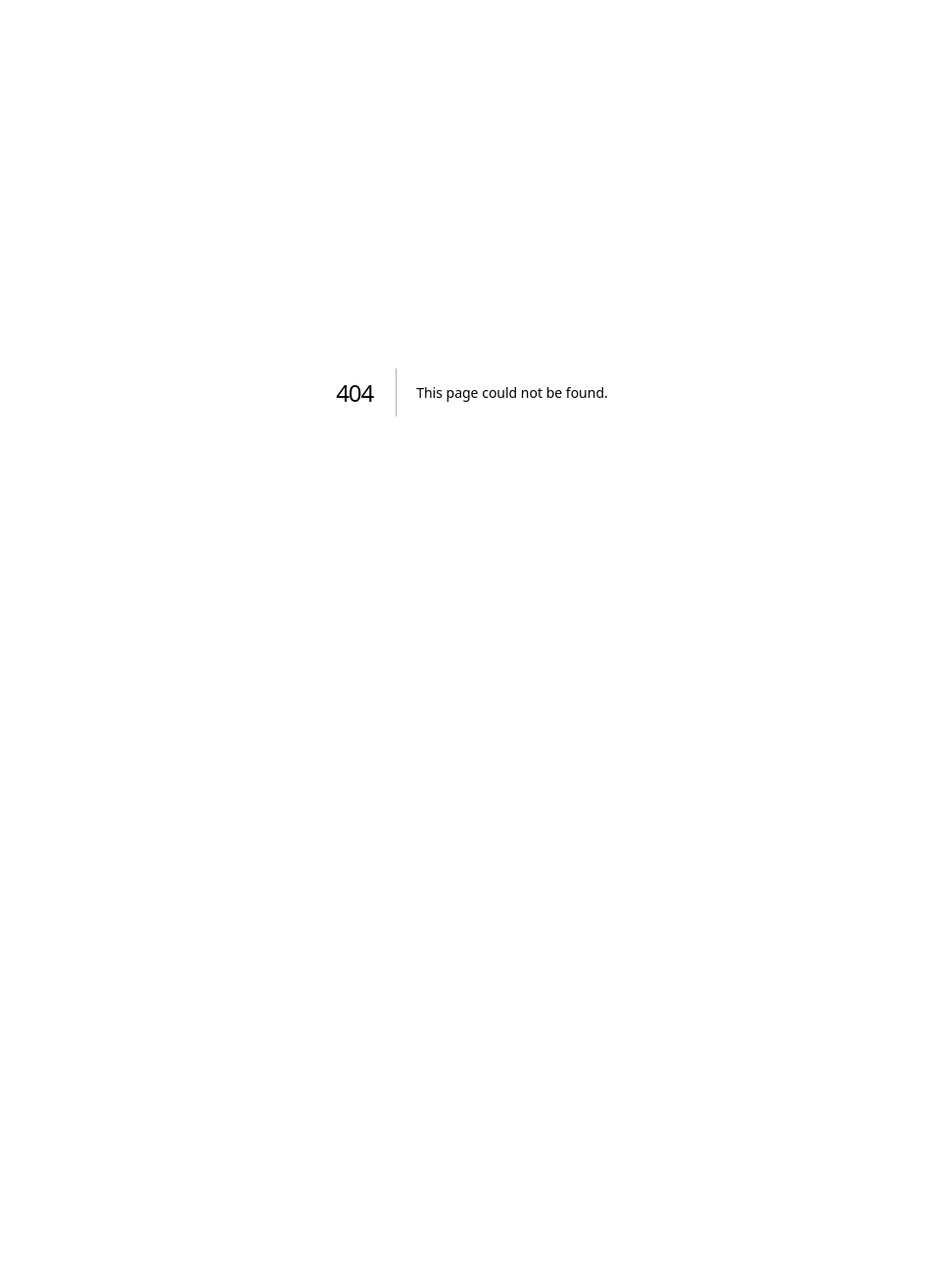
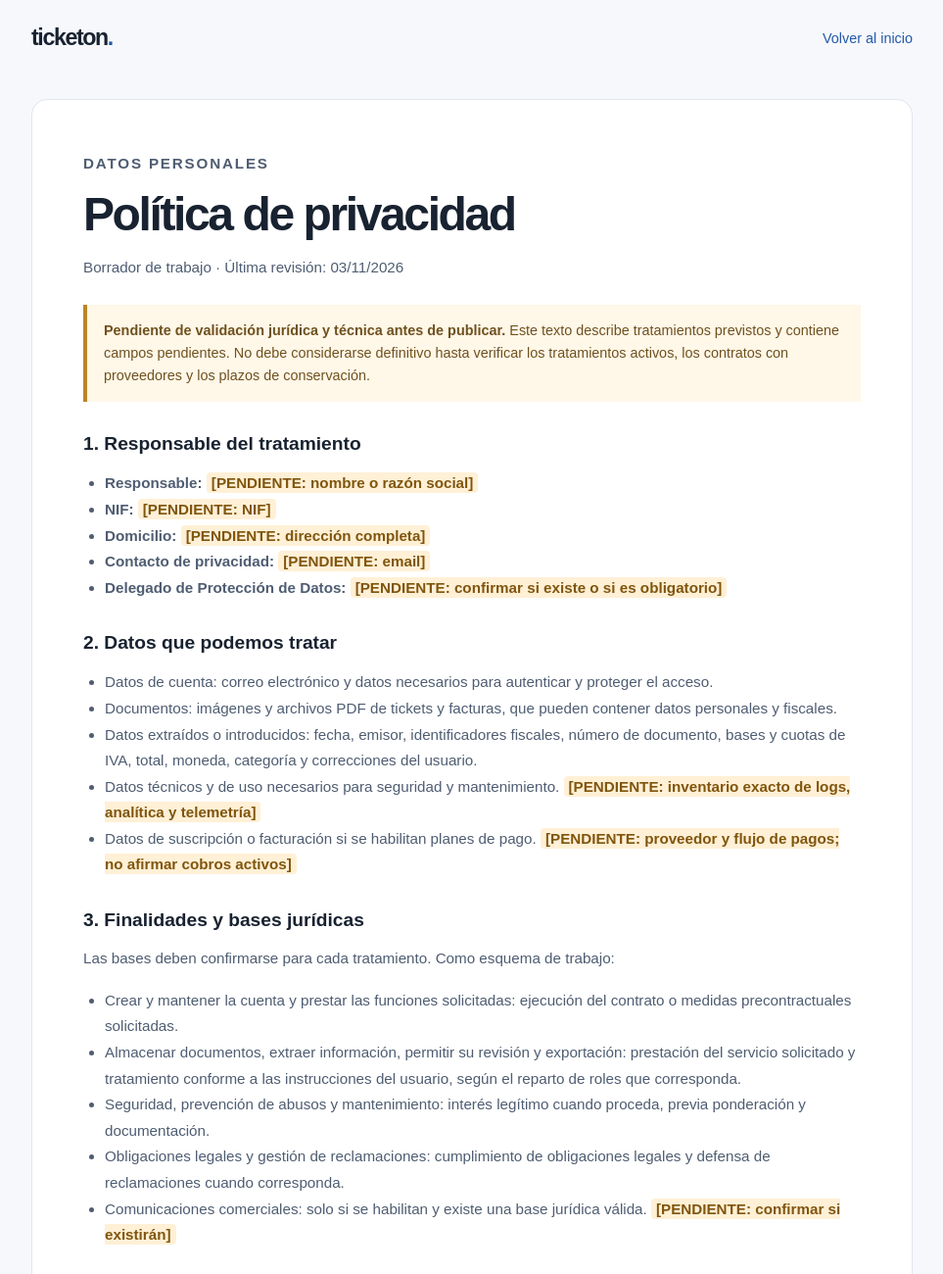
Before and after one commit to Ana-gp/gestion-facturas, a Next.js app: page /privacidad in a window 1280 px wide. Before the commit this address had no page. Shown: the top 1300 px of the page at 98% size, without its empty margins (158-1121 px from the left). Before the commit the page ends 800 px from the top, so only its background shows below. Built offline with nearby package versions, Linux system fonts and the light colour scheme.

Commit message:
feat(legal): añadir borrador de política de privacidad (#25)

```diff
--- /dev/null
+++ b/app/privacidad/page.tsx
@@ -0,0 +1,65 @@
+import Link from "next/link";
+import styles from "../legal.module.css";
+
+export default function PrivacidadPage() {
+  return (
+    <main className={styles.page}>
+      <header className={styles.header}><Link href="/" className={styles.brand}>ticketon<span>.</span></Link><Link href="/">Volver al inicio</Link></header>
+      <article className={styles.content}>
+        <p className={styles.eyebrow}>DATOS PERSONALES</p>
+        <h1>Política de privacidad</h1>
+        <p className={styles.updated}>Borrador de trabajo · Última revisión: 03/11/2026</p>
+        <div className={styles.draft}><strong>Pendiente de validación jurídica y técnica antes de publicar.</strong> Este texto describe tratamientos previstos y contiene campos pendientes. No debe considerarse definitivo hasta verificar los tratamientos activos, los contratos con proveedores y los plazos de conservación.</div>
+        <h2>1. Responsable del tratamiento</h2>
+        <ul>
+          <li><strong>Responsable:</strong> <span className={styles.placeholder}>[PENDIENTE: nombre o razón social]</span></li>
+          <li><strong>NIF:</strong> <span className={styles.placeholder}>[PENDIENTE: NIF]</span></li>
+          <li><strong>Domicilio:</strong> <span className={styles.placeholder}>[PENDIENTE: dirección completa]</span></li>
+          <li><strong>Contacto de privacidad:</strong> <span className={styles.placeholder}>[PENDIENTE: email]</span></li>
+          <li><strong>Delegado de Protección de Datos:</strong> <span className={styles.placeholder}>[PENDIENTE: confirmar si existe o si es obligatorio]</span></li>
+        </ul>
+        <h2>2. Datos que podemos tratar</h2>
+        <ul>
+          <li>Datos de cuenta: correo electrónico y datos necesarios para autenticar y proteger el acceso.</li>
+          <li>Documentos: imágenes y archivos PDF de tickets y facturas, que pueden contener datos personales y fiscales.</li>
+          <li>Datos extraídos o introducidos: fecha, emisor, identificadores fiscales, número de documento, bases y cuotas de IVA, total, moneda, categoría y correcciones del usuario.</li>
+          <li>Datos técnicos y de uso necesarios para seguridad y mantenimiento. <span className={styles.placeholder}>[PENDIENTE: inventario exacto de logs, analítica y telemetría]</span></li>
+          <li>Datos de suscripción o facturación si se habilitan planes de pago. <span className={styles.placeholder}>[PENDIENTE: proveedor y flujo de pagos; no afirmar cobros activos]</span></li>
+        </ul>
+        <h2>3. Finalidades y bases jurídicas</h2>
+        <p>Las bases deben confirmarse para cada tratamiento. Como esquema de trabajo:</p>
+        <ul>
+          <li>Crear y mantener la cuenta y prestar las funciones solicitadas: ejecución del contrato o medidas precontractuales solicitadas.</li>
+          <li>Almacenar documentos, extraer información, permitir su revisión y exportación: prestación del servicio solicitado y tratamiento conforme a las instrucciones del usuario, según el reparto de roles que corresponda.</li>
+          <li>Seguridad, prevención de abusos y mantenimiento: interés legítimo cuando proceda, previa ponderación y documentación.</li>
+          <li>Obligaciones legales y gestión de reclamaciones: cumplimiento de obligaciones legales y defensa de reclamaciones cuando corresponda.</li>
+          <li>Comunicaciones comerciales: solo si se habilitan y existe una base jurídica válida. <span className={styles.placeholder}>[PENDIENTE: confirmar si existirán]</span></li>
+        </ul>
+        <h2>4. Documentos de terceros y roles</h2>
+        <p>Los documentos incorporados pueden contener datos de proveedores, empleados u otras personas. El usuario debe contar con legitimación para incorporarlos y utilizar el servicio conforme a la normativa aplicable. Ticketon debe limitar el tratamiento a las finalidades del servicio y restringir el acceso a los documentos de cada cuenta.</p>
+        <p>La calificación de Ticketon como responsable o encargado depende de la finalidad concreta. Para los documentos que un autónomo incorpora para gestionarlos por su cuenta, el modelo previsto contempla que Ticketon actúe como encargado, sujeto al acuerdo correspondiente. Esta asignación debe confirmarse jurídicamente.</p>
+        <h2>5. Proveedores y destinatarios</h2>
+        <p>Se prevé utilizar proveedores tecnológicos. La selección definitiva, sus subencargados, ubicaciones, plazos y contratos deben verificarse antes de procesar documentos personales reales.</p>
+        <ul>
+          <li><strong>Supabase:</strong> autenticación, base de datos y almacenamiento. El proyecto está configurado en Fráncfort; esto no acredita que todos los tratamientos auxiliares ocurran exclusivamente en la UE.</li>
+          <li><strong>Vercel:</strong> alojamiento y ejecución de la aplicación. Deben confirmarse plan, condiciones contractuales, registros y ubicaciones efectivas.</li>
+          <li><strong>Proveedor OCR/IA (Gemini):</strong> lectura de documentos. No utilizar el plan gratuito con documentos personales reales; deben validarse modalidad contractual, retención, entrenamiento, región y transferencias.</li>
+          <li><strong>Resend:</strong> proveedor previsto para correo. Su uso y el tratamiento de contenido y adjuntos deben confirmarse antes de activar la recepción por email.</li>
+        </ul>
+        <p><span className={styles.placeholder}>[PENDIENTE: completar proveedores realmente activos, roles, acuerdos, subencargados y transferencias internacionales]</span>. No se prevén cesiones comerciales de datos personales a terceros.</p>
+        <h2>6. Conservación</h2>
+        <p>Los datos se conservarán durante el tiempo necesario para prestar el servicio y mientras la cuenta permanezca activa, conforme a la política definitiva. Algunos datos podrán mantenerse bloqueados durante los plazos necesarios para cumplir obligaciones legales o atender responsabilidades. <span className={styles.placeholder}>[PENDIENTE: definir plazos por categoría, cierre de cuenta, copias de seguridad y borrado]</span>.</p>
+        <h2>7. Derechos</h2>
+        <p>La persona interesada puede solicitar acceso, rectificación, supresión, oposición, limitación y portabilidad cuando proceda, así como retirar un consentimiento sin efectos retroactivos cuando el tratamiento se base en él.</p>
+        <p>Puede dirigirse a <span className={styles.placeholder}>[PENDIENTE: email de privacidad]</span>. También puede reclamar ante la Agencia Española de Protección de Datos (<a href="https://www.aepd.es/" target="_blank" rel="noreferrer">www.aepd.es</a>).</p>
+        <h2>8. Seguridad</h2>
+        <p>Se deben aplicar medidas adecuadas al riesgo: control de acceso, aislamiento de documentos por cuenta, almacenamiento privado, protección de credenciales, gestión de secretos, copias de seguridad y procedimientos de incidentes. Su implantación y eficacia deben comprobarse; este texto no constituye una certificación de seguridad.</p>
+        <h2>9. Menores</h2>
+        <p>Ticketon está dirigido a personas que utilizan el servicio en un contexto profesional o empresarial y no está diseñado para menores. <span className={styles.placeholder}>[PENDIENTE: fijar y validar la política de edad y registro]</span>.</p>
+        <h2>10. Cambios</h2>
+        <p>La política se actualizará cuando cambien las funciones, proveedores o tratamientos. Se indicará la fecha de actualización y, cuando corresponda, se informará a las personas usuarias.</p>
+      </article>
+      <footer className={styles.footer}><Link href="/aviso-legal">Aviso legal</Link> · <Link href="/cookies">Cookies</Link> · <Link href="/">Inicio</Link></footer>
+    </main>
+  );
+}
```
